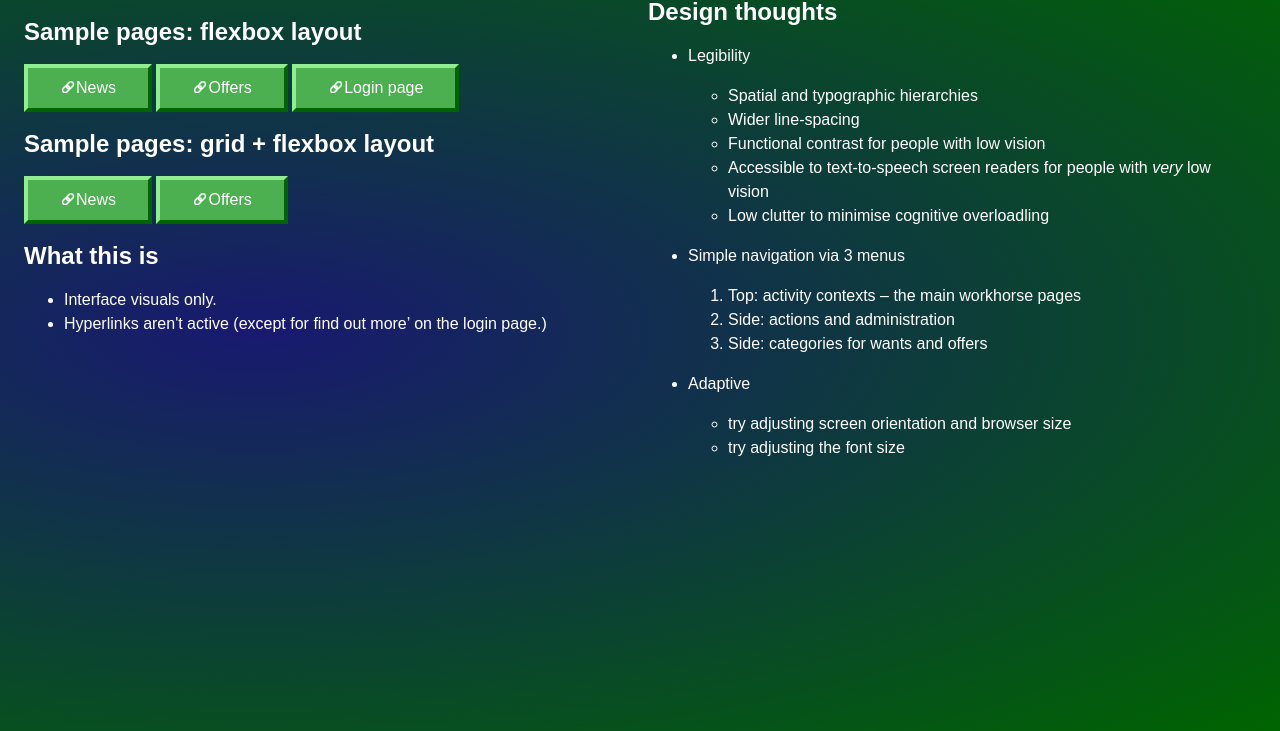
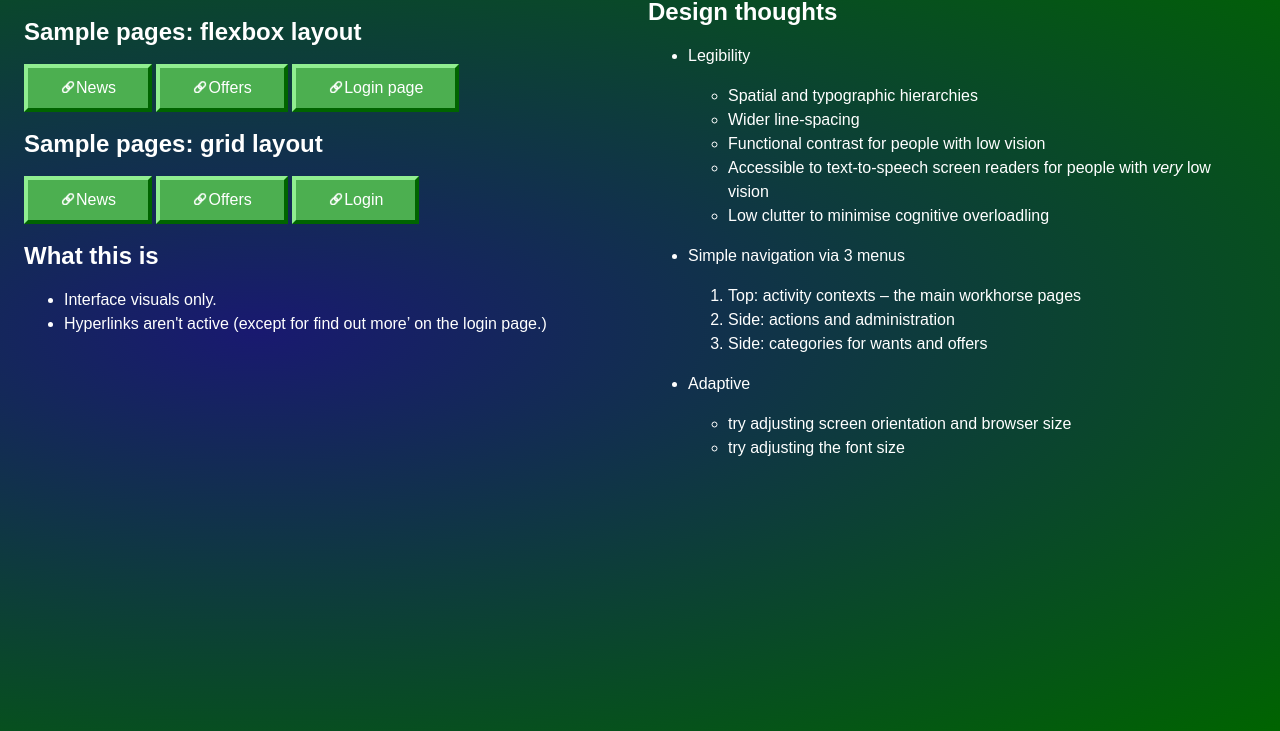
Before and after one commit to libroraptor/totscosh, a plain HTML site: page index.html in a window 1280 px wide. Shown: the part 69-800 px from the top of the page. Drawn offline with Linux system fonts and the light colour scheme; a web font is replaced by a local one.

Commit message:
Update index.html

```diff
--- a/index.html
+++ b/index.html
@@ -76,9 +76,10 @@
     <a class="button" href="mockup-news.html">News</a>
     <a class="button" href="mockup-offers.html">Offers</a>
     <a class="button" href="mockup-login.html">Login page</a>
-    <h2>Sample pages: grid + flexbox layout</h2>
+    <h2>Sample pages: grid layout</h2>
     <a class="button" href="mockup-grid-news.html">News</a>
     <a class="button" href="mockup-grid-offers.html">Offers</a>
+    <a class="button" href="mockup-grid-landing.html">Login</a>
     </section>
 
     <section>
```
